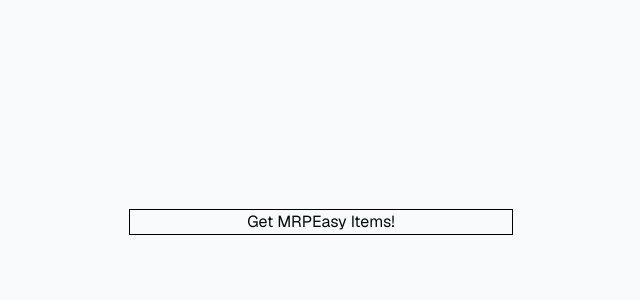
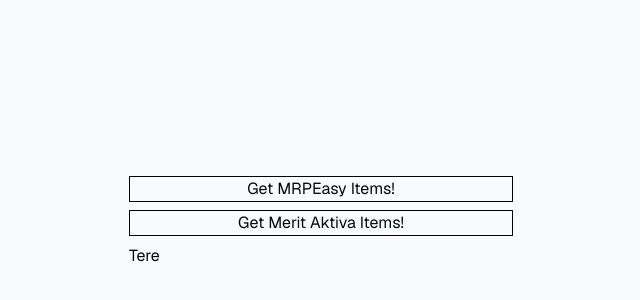
Before and after one commit to rakenduste-programmeerimine-2023/mer-easy, a Next.js app: page /home in a window 1280 px wide. Shown: the part 178-478 px from the top of the page, without its empty margins (319-959 px from the left). Built offline with nearby package versions, Linux system fonts and the light colour scheme.

Commit message:
#19 - fix:MRPEasy functions names change.

```diff
--- a/app/home/page.tsx
+++ b/app/home/page.tsx
@@ -1,14 +1,24 @@
 "use client"
 import { useState } from 'react';
-import { getItems } from "@/app/integrations/mrpeasy/mrpeasy.client";
+import { getMrpItems } from "@/app/integrations/mrpeasy/mrpeasy.client";
 
 export default function Home() {
     const [mrpEasyItems, setMrpEasyItems] = useState<MRPEasyItem[]>([]);
+    const [meritItems, setMeritItems] = useState('Tere');
 
-    const handleClick = async () => {
+    const getMrpEasyItems = async () => {
         try {
-            const data = await getItems();
+            const data = await getMrpItems();
             setMrpEasyItems(data);
+        } catch (error) {
+            console.log(error);
+        }
+    };
+
+    const getMeritItems = async () => {
+        try {
+            const data = await getMeritItems();
+            setMeritItems('Items laetud');
         } catch (error) {
             console.log(error);
         }
@@ -16,7 +26,7 @@
 
     return (
         <div className="flex-1 flex flex-col w-full px-8 sm:max-w-md justify-center gap-2">
-            <button style={{ border: '1px solid black' }} onClick={handleClick}>
+            <button style={{ border: '1px solid black' }} onClick={getMrpEasyItems}>
                 Get MRPEasy Items!
             </button>
             {mrpEasyItems.length > 0 && (
@@ -41,6 +51,10 @@
                     </tbody>
                 </table>
             )}
+            <button style={{ border: '1px solid black' }} onClick={getMeritItems}>
+                Get Merit Aktiva Items!
+            </button>
+            <span>{meritItems}</span>
         </div>
     );
 }
--- a/app/integrations/mrpeasy/mrpeasy.client.ts
+++ b/app/integrations/mrpeasy/mrpeasy.client.ts
@@ -16,7 +16,7 @@
     });
 };
 
-const getItems = async () => {
+const getMrpItems = async (): Promise<MRPEasyItem[]> => {
     const client = createClient();
 
     try {
@@ -27,4 +27,4 @@
     }
 };
 
-export { createClient, getItems };
+export { getMrpItems };
```
